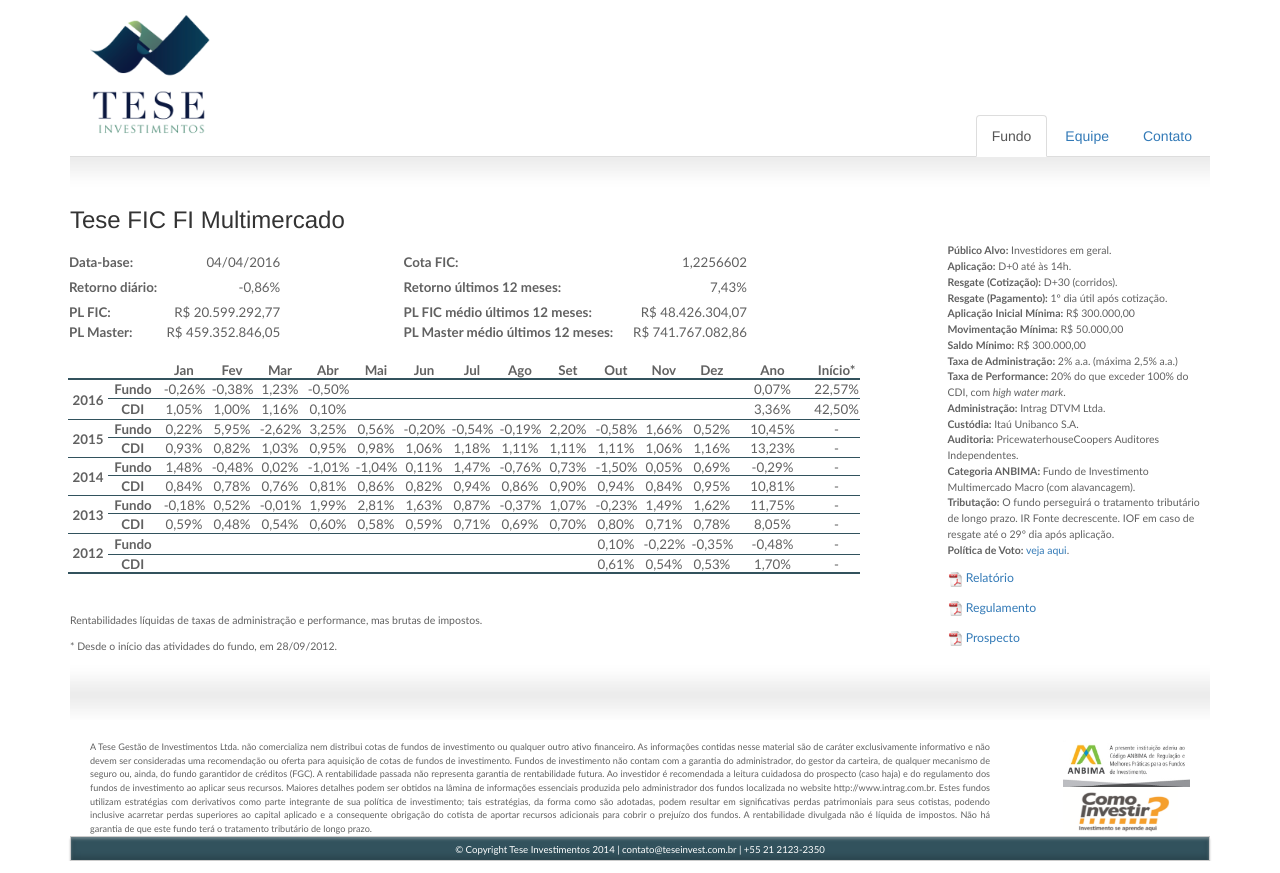
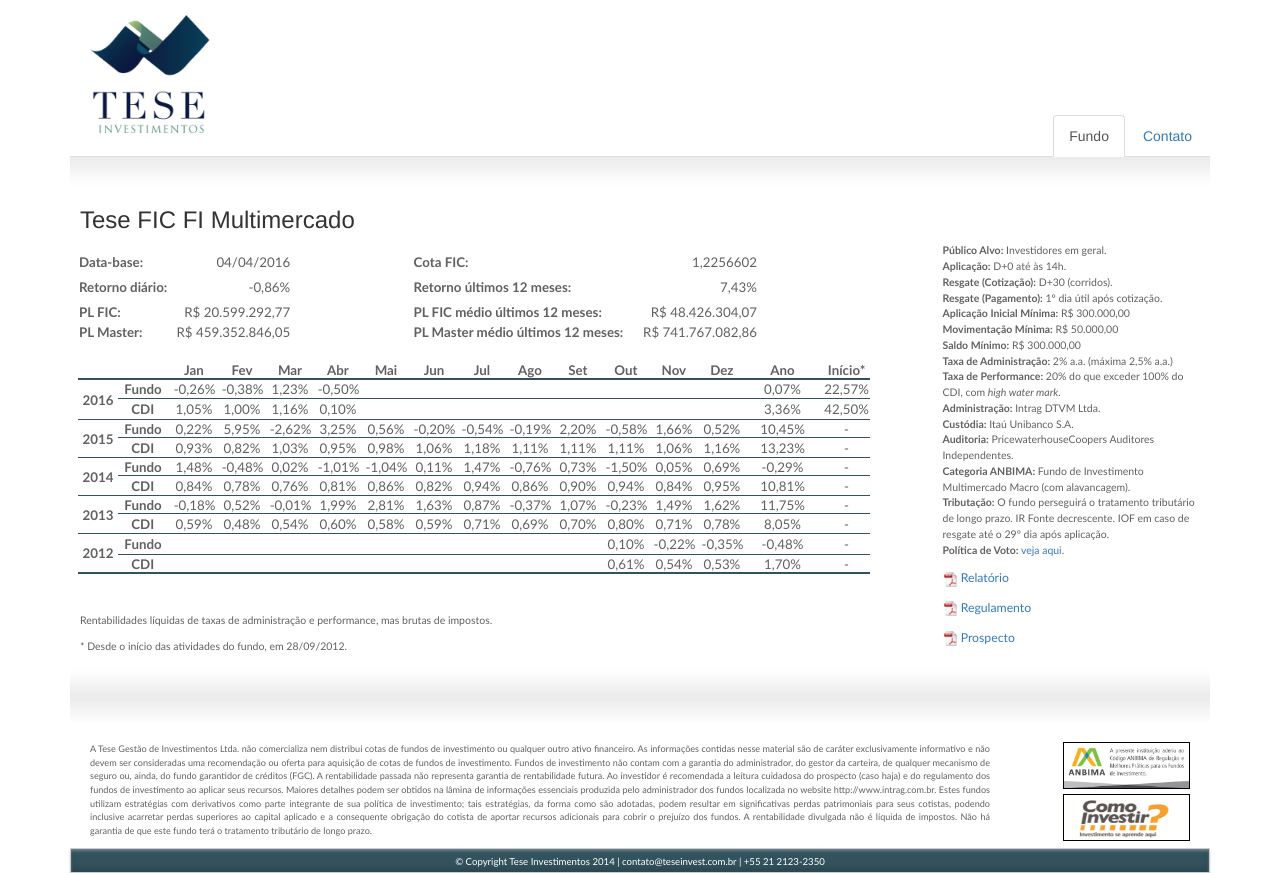
Before and after one commit to fwuensche/lpmg, a plain HTML site: page index.html in a window 1280 px wide. Drawn offline with nearby package versions, Linux system fonts and the light colour scheme.

Commit message:
Quick fix layout for first deploy

```diff
--- a/index.html
+++ b/index.html
@@ -26,7 +26,7 @@
     </div>
     <ul class="nav nav-tabs" role="tablist">
       <li role="presentation" class="pull-right"><a href="#tab-contato" aria-controls="messages" role="tab" data-toggle="tab">Contato</a></li>
-      <li role="presentation" class="pull-right"><a href="#tab-equipe" aria-controls="messages" role="tab" data-toggle="tab">Equipe</a></li>
+      <!-- <li role="presentation" class="pull-right"><a href="#tab-equipe" aria-controls="messages" role="tab" data-toggle="tab">Equipe</a></li> -->
       <li role="presentation" class=" pull-right active"><a href="#tab-fundo" aria-controls="home" role="tab" data-toggle="tab">Fundo</a></li>
     </ul>
 
@@ -231,11 +231,8 @@
   <div id="bottom"></div>
 
   <div id="anbima">
-    <a href="http://www.anbima.com.br/" target="_blank"><img src="anbima.png" alt="Anbima" width=127 height=47 border=1px></img>
-    </a>
-    <br>
-    <a href="http://www.comoinvestir.com.br/" target="_blank"><img src="investir.png" alt="Como Investir" width=127 height=47 border=1px></img>
-    </a>
+    <a href="http://www.anbima.com.br/" target="_blank"><img src="anbima.png" alt="Anbima" width=127 height=47 border=1px></img></a><br>
+    <a href="http://www.comoinvestir.com.br/" target="_blank"><img src="investir.png" alt="Como Investir" width=127 height=47 border=1px></img></a>
   </div>
   <div id="disclaimer">
     <p id="textodisclaimer">
--- a/style.css
+++ b/style.css
@@ -12,7 +12,7 @@
   height: 15px;
   width: 15px;
 }
-#tab-home, #tab-contato, #tab-equipe {
+#tab-fundo, #tab-contato, #tab-equipe {
   height: 460px;
   padding: 0 10px;
 }
@@ -116,6 +116,12 @@ p {
 	height:100px;
 	float:right;
 }
+#anbima img {
+  border-style: solid;
+  border-width: thin;
+  border-color: black;
+  margin-bottom: 5px;
+}
 
 #disclaimer {
 	position:relative;
@@ -123,6 +129,7 @@ p {
 	background:#fff;
 	height: 116px;
 	width:920px;
+  margin-bottom: 10px;
 }
 
 #footer {
```
